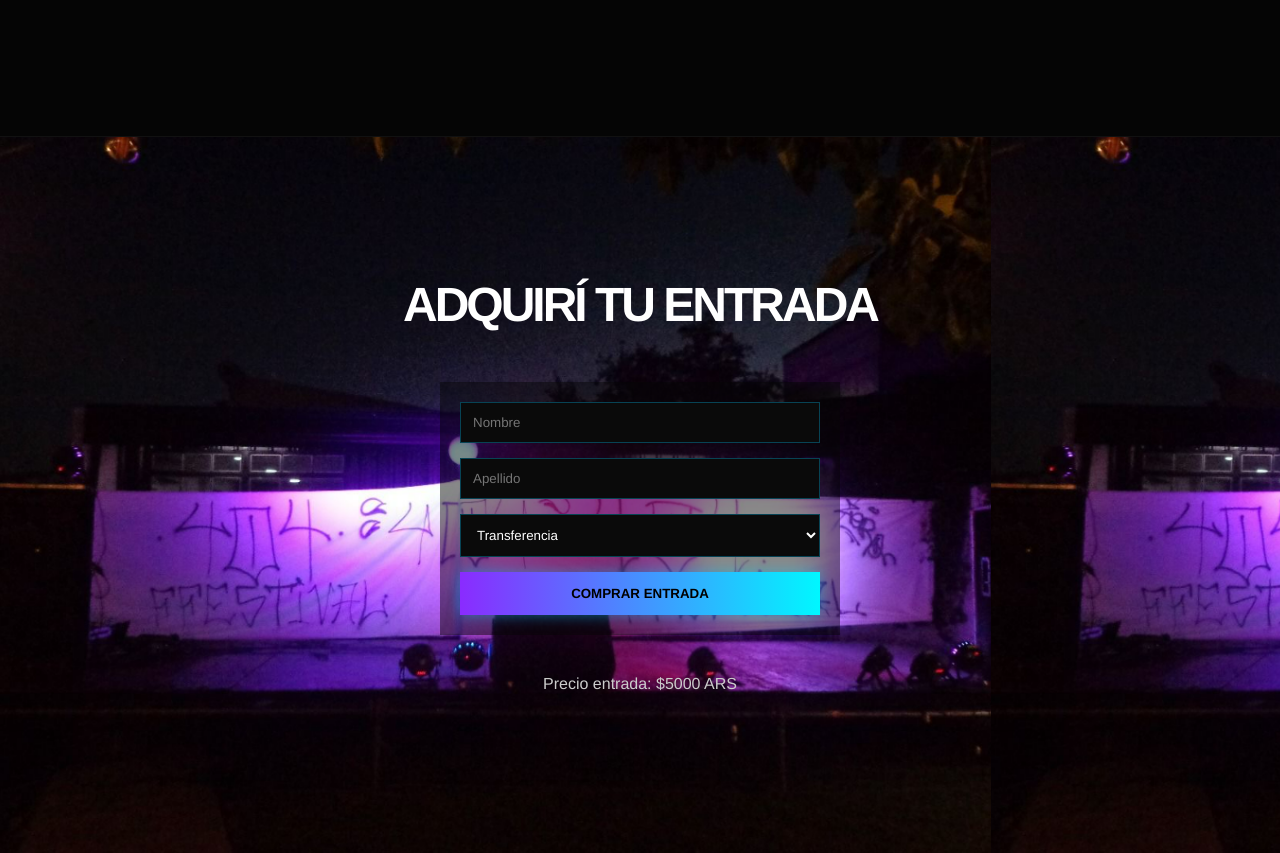
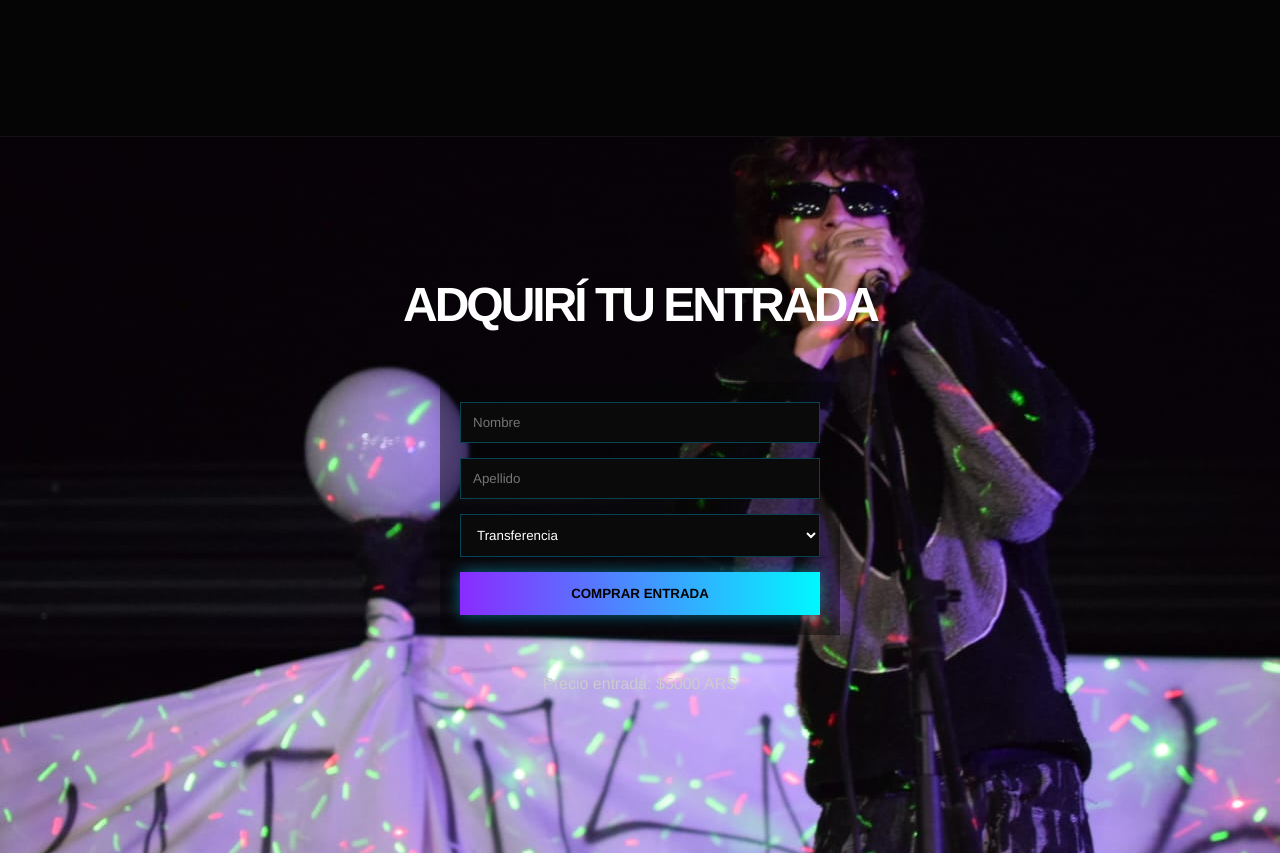
Before and after one commit to santinomezza/404.FESTIVAL, a website: page index.html in a window 1280 px wide. Shown: the part 1840-2693 px from the top of the page. Drawn offline with nearby package versions, Linux system fonts and the light colour scheme; files that its build step writes are made by us from their sources.

Commit message:
corregi rutas

```diff
--- a/scss/_components.scss
+++ b/scss/_components.scss
@@ -258,7 +258,7 @@ box-shadow:
 
 .ticket-section {
   text-align: center;
-  background-image: url(img/hero-bg.png);
+  background-image: url(../img/b5acbe95-2b0b-455d-a361-bc64003a5c78.jpg);
 }
 
 .ticket-form {
```
